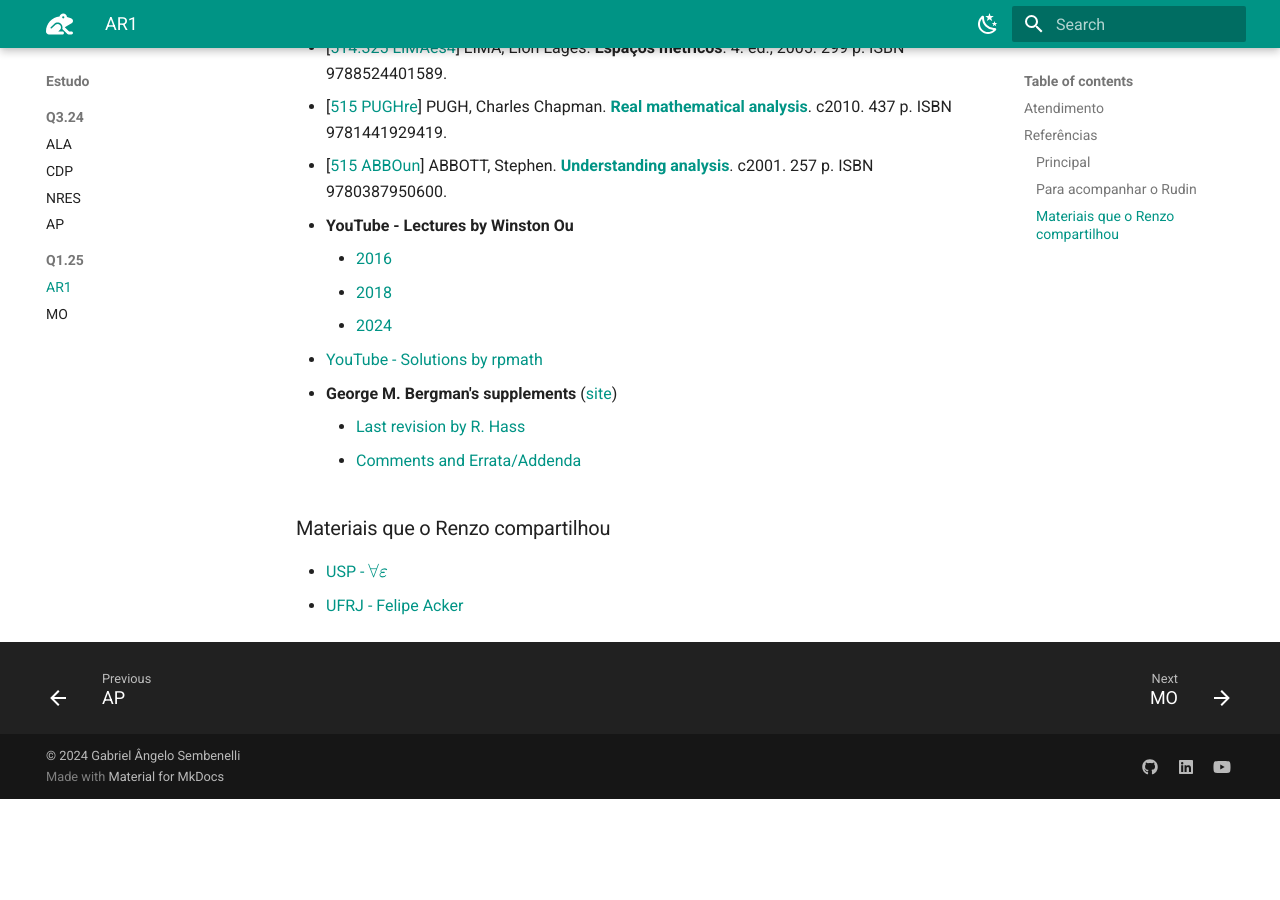
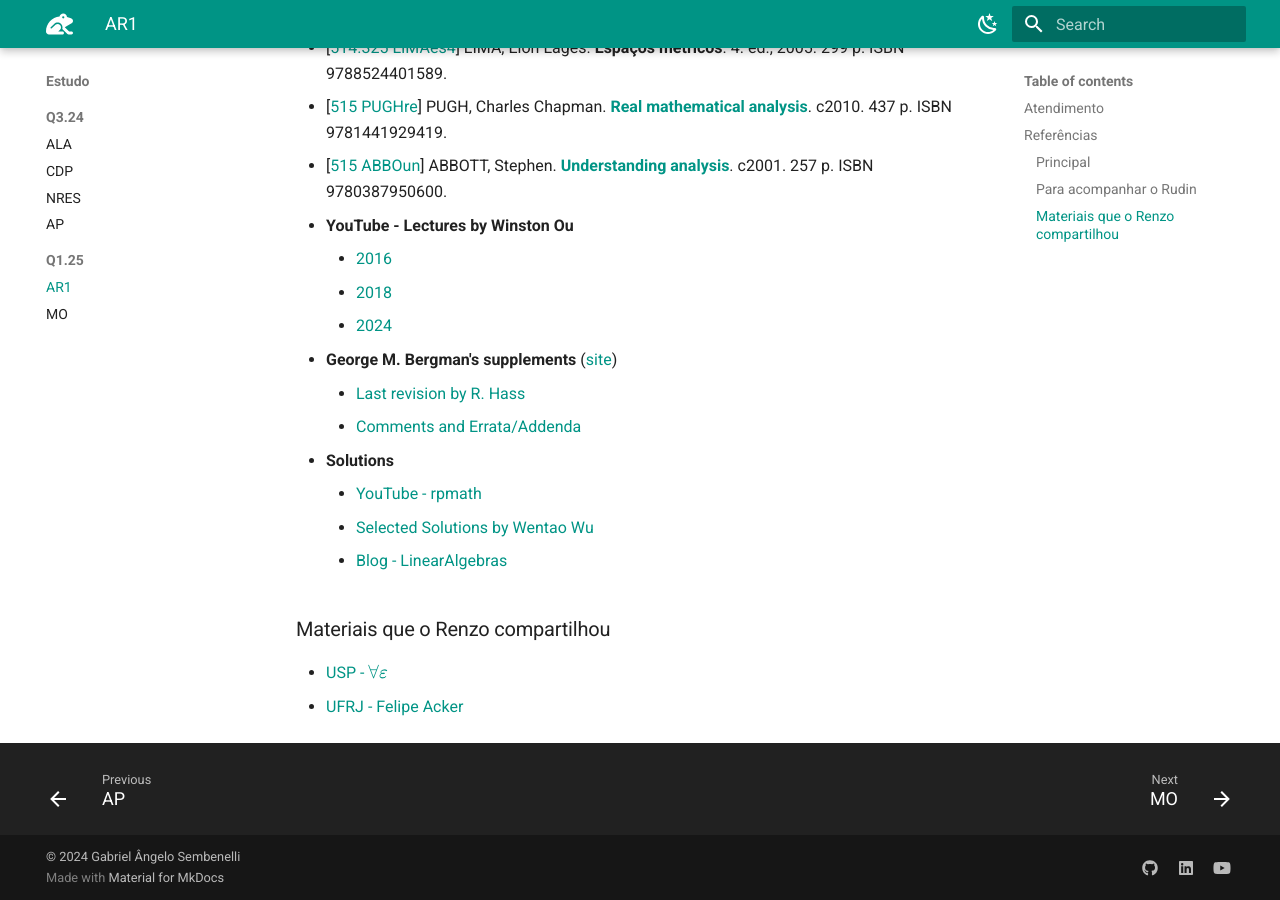
Before and after one commit to Gabriel-Sembenelli/website, an MkDocs documentation site: the page built from docs/Quads/Q1.25/AR1.md, in a window 1280 px wide and 900 px high, scrolled down 601 px. Built offline with MkDocs 1.6.1 and Material for MkDocs 9.7.7, drawn with Linux system fonts in a browser that asks for light colours; before the commit the page ends 1400 px from its top, so only the background shows below that.

Commit message:
added solutions links to Rudin

```diff
--- a/docs/Quads/Q1.25/AR1.md
+++ b/docs/Quads/Q1.25/AR1.md
@@ -21,10 +21,13 @@
     - [2016](https://www.youtube.com/playlist?list=PLun8-Z_lTkC5HAjzXCLEx0gQkJZD4uCtJ)
     - [2018](https://www.youtube.com/playlist?list=PLun8-Z_lTkC6qJF1sVh3_Hx7aL6FPd0IN)
     - [2024](https://www.youtube.com/playlist?list=PLun8-Z_lTkC6pHUNY-pp7ccWj-ylCtNG8)
-- [YouTube - Solutions by rpmath](https://www.youtube.com/playlist?list=PLNy8RHRFgBXeZTNEEqAVJNl4x8gJoFmtA)
 - **George M. Bergman's supplements** ([site](https://math.berkeley.edu/~gbergman/ug.hndts/#Rudin))
     - [Last revision by R. Hass](https://math.berkeley.edu/~gbergman/ug.hndts/m104_Rudin_exs_Hass.pdf)
     - [Comments and Errata/Addenda](https://math.berkeley.edu/~gbergman/ug.hndts/m104_Rudin_notes.pdf)
+- **Solutions**
+    - [YouTube - rpmath](https://www.youtube.com/playlist?list=PLNy8RHRFgBXeZTNEEqAVJNl4x8gJoFmtA)
+    - [Selected Solutions by Wentao Wu](https://pages.cs.wisc.edu/~wentaowu/other-docs/POMA_Solution_Sheet.pdf)
+    - [Blog - LinearAlgebras](https://linearalgebras.com/solution-baby-rudin.html)
 
 ### Materiais que o Renzo compartilhou
 
```
